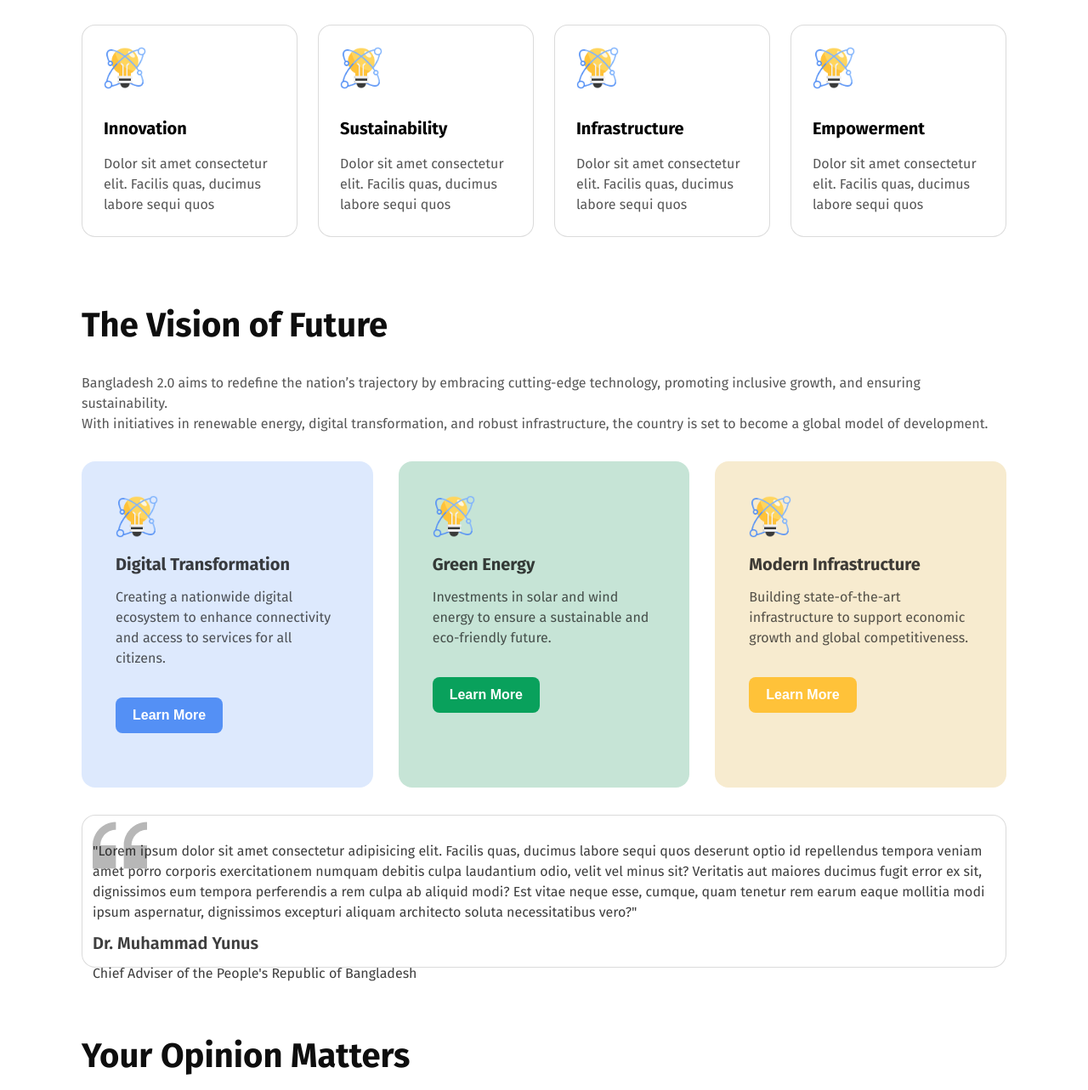
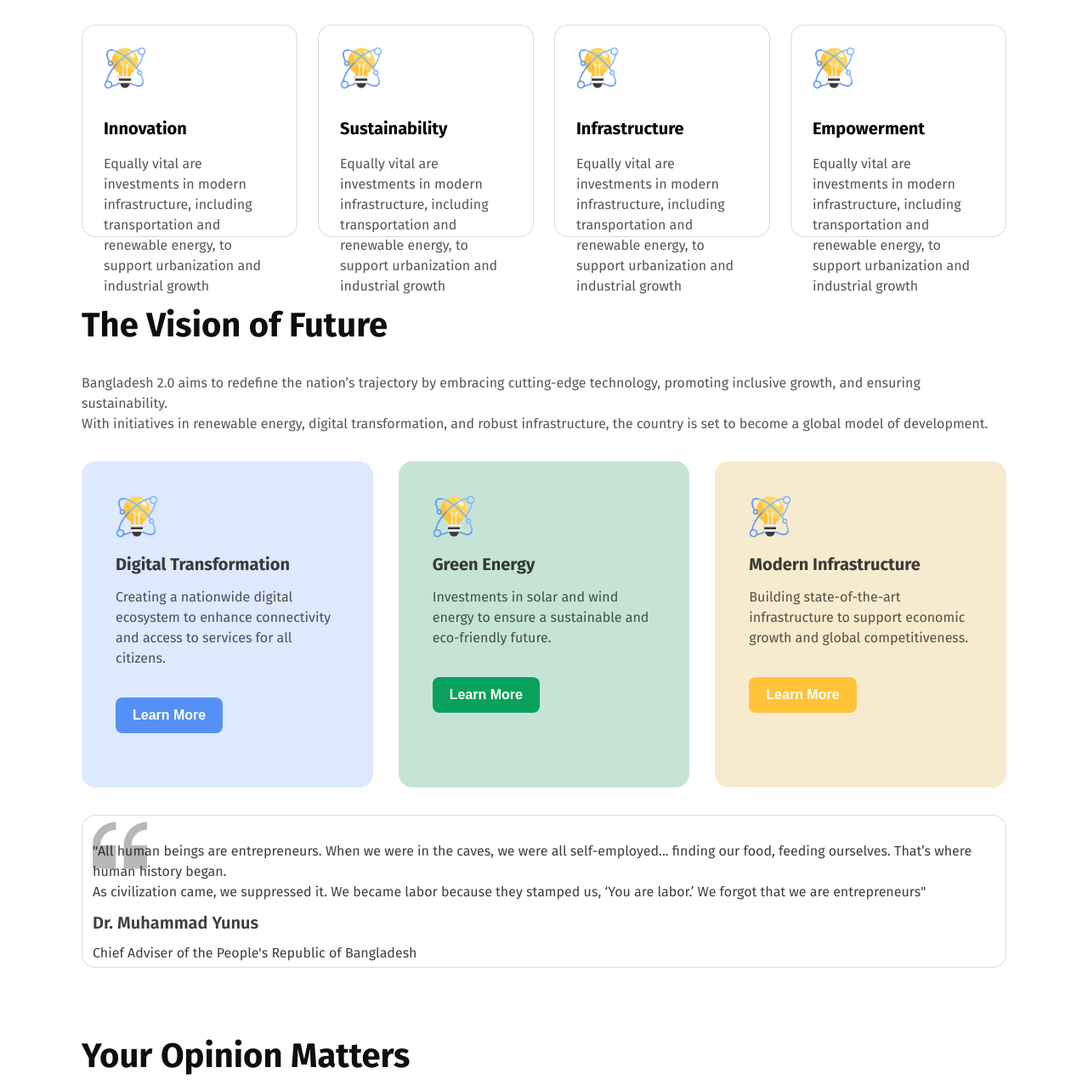
Before and after one commit to HabiburRahmanZihad/bangladesh-2.0, a plain HTML site: page index.html in a window 1280 px wide. Shown: the part 806-2089 px from the top of the page at 85% size. Drawn offline with Linux system fonts and the light colour scheme.

Commit message:
removed dummy text and finalize the code

```diff
--- a/index.html
+++ b/index.html
@@ -49,22 +49,22 @@
                 <div class="pillar-box">
                     <img src="assets/card-icon.png" alt="Card icon">
                     <h4>Innovation</h4>
-                    <p>Dolor sit amet consectetur elit. Facilis quas, ducimus labore sequi quos </p>
+                    <p> Equally vital are investments in modern infrastructure, including transportation and renewable energy, to support urbanization and industrial growth</p>
                 </div>
                 <div class="pillar-box">
                     <img src="assets/card-icon.png" alt="Card icon">
                     <h4>Sustainability</h4>
-                    <p>Dolor sit amet consectetur elit. Facilis quas, ducimus labore sequi quos </p>
+                    <p> Equally vital are investments in modern infrastructure, including transportation and renewable energy, to support urbanization and industrial growth</p>
                 </div>
                 <div class="pillar-box">
                     <img src="assets/card-icon.png" alt="Card icon">
                     <h4>Infrastructure</h4>
-                    <p>Dolor sit amet consectetur elit. Facilis quas, ducimus labore sequi quos </p>
+                    <p> Equally vital are investments in modern infrastructure, including transportation and renewable energy, to support urbanization and industrial growth</p>
                 </div>
                 <div class="pillar-box">
                     <img src="assets/card-icon.png" alt="Card icon">
                     <h4>Empowerment</h4>
-                    <p>Dolor sit amet consectetur elit. Facilis quas, ducimus labore sequi quos </p>
+                    <p> Equally vital are investments in modern infrastructure, including transportation and renewable energy, to support urbanization and industrial growth</p>
                 </div>
             </div>
         </section>
@@ -99,10 +99,10 @@
             </div>
         </section>
 
-        <!-- The Yousuf Sorkar -->
+        <!-- Dr. Muhammad Yunus -->
         <section>
             <div class="quote">
-                <p>"Lorem ipsum dolor sit amet consectetur adipisicing elit. Facilis quas, ducimus labore sequi quos deserunt optio id repellendus tempora veniam amet porro corporis exercitationem numquam debitis culpa laudantium odio, velit vel minus sit? Veritatis aut maiores ducimus fugit error ex sit, dignissimos eum tempora perferendis a rem culpa ab aliquid modi? Est vitae neque esse, cumque, quam tenetur rem earum eaque mollitia modi ipsum aspernatur, dignissimos excepturi aliquam architecto soluta necessitatibus vero?"</p>
+                <p>"All human beings are entrepreneurs. When we were in the caves, we were all self-employed... finding our food, feeding ourselves. That’s where human history began. <br>As civilization came, we suppressed it. We became labor because they stamped us, ‘You are labor.’ We forgot that we are entrepreneurs"</p>
                 <h4>Dr. Muhammad Yunus</h4>
                 <p class="yousufsorkar">Chief Adviser of the People's Republic of Bangladesh</p>
             </div>
--- a/styles/style.css
+++ b/styles/style.css
@@ -82,7 +82,6 @@
 /* Main Section*/
 main {
     width: 85%;
-    /* background-color: rgb(226, 212, 174); */
     margin: 0 auto;
     text-align: center;
 }
@@ -493,8 +492,6 @@ p {
     height: auto;
 }
 hr {
-
-    /* align-self: middle; */
     width: 1122px;
     margin-bottom: 20px;
     margin-inline: auto;
```
